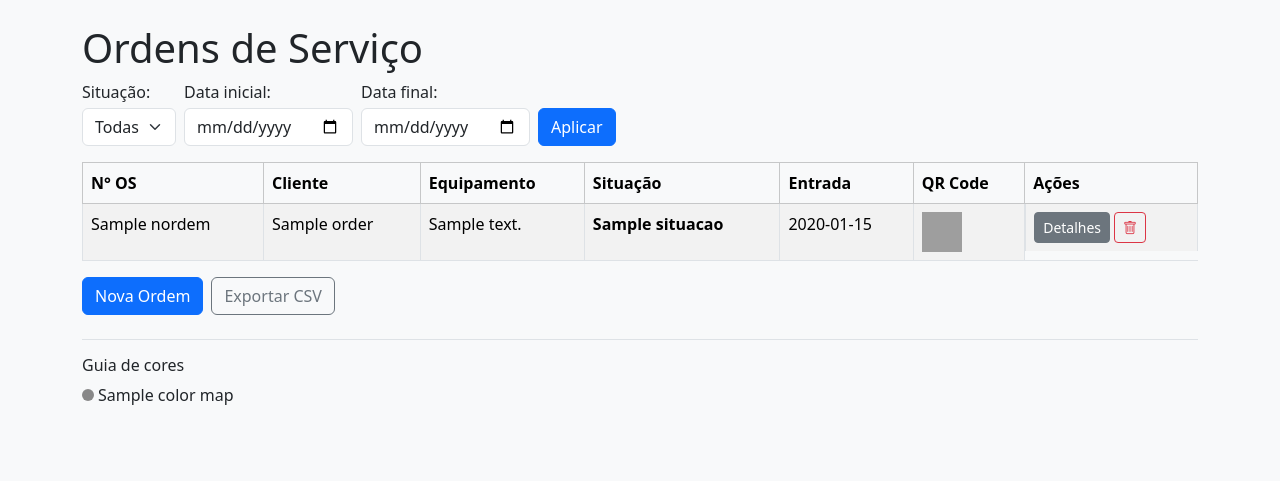
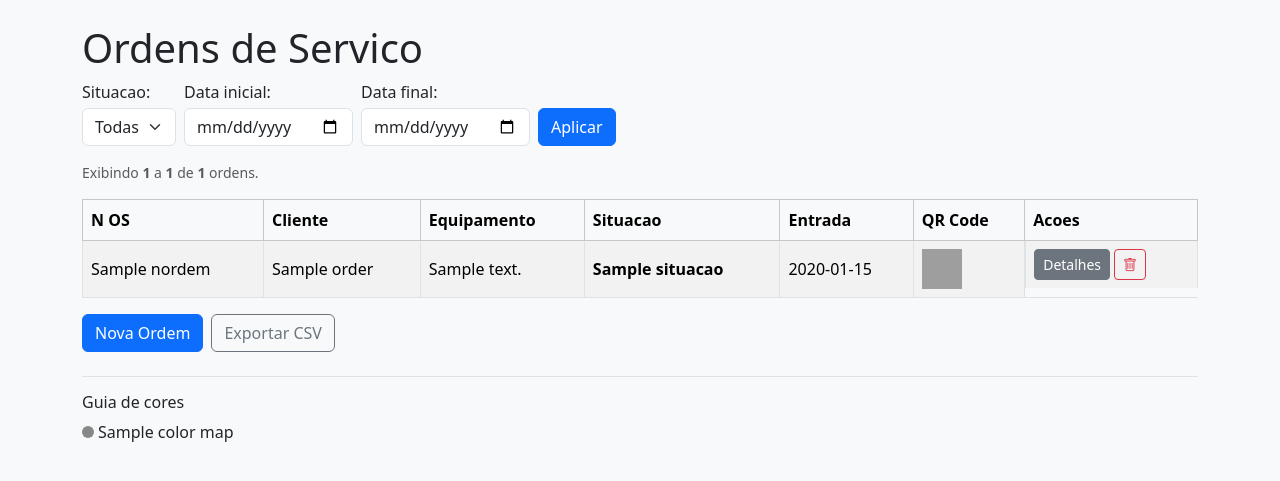
Before and after one commit to dannamicaella/Projeto_OS_IT, a FastAPI app: template templates/list_os.html in a window 1280 px wide. Shown: the part 56-537 px from the top of the page. Run offline with FastAPI, Linux system fonts and the light colour scheme; the template is opened without the code that fills it: most values are stand-ins (such as "Sample title", 1, 10 or a date in 2020); parts of the project's set-up code (start-up, migrations or seed data) failed here and were passed over; grey boxes are pictures that could not be loaded.

Commit message:
paginacao

```diff
--- a/main.py
+++ b/main.py
@@ -6,9 +6,11 @@ import csv
 import io
 import logging
 import os
+from math import ceil
 from datetime import date, datetime
 from pathlib import Path
 from typing import Optional
+from urllib.parse import quote, urlencode
 
 from dotenv import load_dotenv
 
@@ -175,6 +177,8 @@ app.add_middleware(
 app.mount("/static", StaticFiles(directory=str(BASE_DIR / "static")), name="static")
 templates = Jinja2Templates(directory=str(BASE_DIR / "templates"))
 
+PAGE_SIZE = 15
+
 
 # ---------------------------------------------------------------------------
 # Helpers
@@ -212,6 +216,59 @@ def _filtered_query(db, situacao: Optional[str] = None, start: Optional[str] = N
     return q
 
 
+def _coerce_page(page: int) -> int:
+    return max(page, 1)
+
+
+def _list_query_params(
+    situacao: str = '',
+    start: str = '',
+    end: str = '',
+    page: Optional[int] = None,
+) -> dict:
+    params = {}
+    if situacao:
+        params['situacao'] = situacao
+    if start:
+        params['start'] = start
+    if end:
+        params['end'] = end
+    if page and page > 1:
+        params['page'] = page
+    return params
+
+
+def _build_list_url(
+    situacao: str = '',
+    start: str = '',
+    end: str = '',
+    page: Optional[int] = None,
+) -> str:
+    params = _list_query_params(situacao, start, end, page)
+    query = urlencode(params)
+    return f'/?{query}' if query else '/'
+
+
+def _build_pagination_items(current_page: int, total_pages: int) -> list[dict]:
+    if total_pages <= 1:
+        return []
+
+    pages = {1, total_pages, current_page}
+    for offset in range(1, 3):
+        pages.add(current_page - offset)
+        pages.add(current_page + offset)
+
+    valid_pages = sorted(page for page in pages if 1 <= page <= total_pages)
+    items = []
+    previous_page = None
+    for page in valid_pages:
+        if previous_page is not None and page - previous_page > 1:
+            items.append({'kind': 'ellipsis'})
+        items.append({'kind': 'page', 'number': page, 'is_current': page == current_page})
+        previous_page = page
+    return items
+
+
 def _db_error_message(exc: Exception) -> str:
     """Extract a readable message from a SQLAlchemy/Firebird exception."""
     cause = getattr(exc, 'orig', None) or getattr(exc, '__cause__', None)
@@ -238,26 +295,46 @@ def _pop_flash(request: Request) -> list:
 # ---------------------------------------------------------------------------
 
 @app.get('/', response_class=HTMLResponse, name='index')
-def index(request: Request, situacao: str = '', start: str = '', end: str = ''):
+def index(request: Request, situacao: str = '', start: str = '', end: str = '', page: int = 1):
     db = SessionLocal()
     try:
         q = _filtered_query(db, situacao or None, start or None, end or None)
-        orders = q.order_by(OrdemServico.datacadastro.desc()).all()
-        params = []
-        if situacao:
-            params.append(f'situacao={situacao}')
-        if start:
-            params.append(f'start={start}')
-        if end:
-            params.append(f'end={end}')
-        qs = ('?' + '&'.join(params)) if params else ''
+        total_orders = q.count()
+        total_pages = max(ceil(total_orders / PAGE_SIZE), 1)
+        page = min(_coerce_page(page), total_pages)
+        offset = (page - 1) * PAGE_SIZE
+        orders = (
+            q.order_by(OrdemServico.datacadastro.desc(), OrdemServico.idordem.desc())
+            .offset(offset)
+            .limit(PAGE_SIZE)
+            .all()
+        )
+        start_index = offset + 1 if total_orders else 0
+        end_index = min(offset + PAGE_SIZE, total_orders)
         return templates.TemplateResponse(request, 'list_os.html', {
             'orders': orders,
             'color_map': COLOR_MAP,
             'status_filter': situacao,
             'date_from': start,
             'date_to': end,
-            'export_url': f'/export{qs}',
+            'export_url': f"/export?{urlencode(_list_query_params(situacao, start, end))}" if _list_query_params(situacao, start, end) else '/export',
+            'list_url': _build_list_url(situacao, start, end, page),
+            'list_url_encoded': quote(_build_list_url(situacao, start, end, page), safe=''),
+            'current_page': page,
+            'total_pages': total_pages,
+            'total_orders': total_orders,
+            'page_size': PAGE_SIZE,
+            'start_index': start_index,
+            'end_index': end_index,
+            'prev_page_url': _build_list_url(situacao, start, end, page - 1) if page > 1 else None,
+            'next_page_url': _build_list_url(situacao, start, end, page + 1) if page < total_pages else None,
+            'pagination_items': [
+                {
+                    **item,
+                    'url': _build_list_url(situacao, start, end, item['number']),
+                } if item['kind'] == 'page' else item
+                for item in _build_pagination_items(page, total_pages)
+            ],
             'messages': _pop_flash(request),
         })
     finally:
@@ -273,7 +350,7 @@ def new_order(request: Request):
 
 
 @app.get('/os/{nordem}', response_class=HTMLResponse, name='order_detail')
-def order_detail(nordem: str, request: Request):
+def order_detail(nordem: str, request: Request, return_to: str = '/'):
     db = SessionLocal()
     try:
         order = db.query(OrdemServico).filter(OrdemServico.nordem == int(nordem)).first()
@@ -283,6 +360,7 @@ def order_detail(nordem: str, request: Request):
             'order': order,
             'color_map': COLOR_MAP,
             'statuses': list(COLOR_MAP.keys()),
+            'return_to': return_to or '/',
             'messages': _pop_flash(request),
         })
     finally:
@@ -330,12 +408,31 @@ def export_orders(situacao: str = '', start: str = '', end: str = ''):
 # ---------------------------------------------------------------------------
 
 @app.get('/api/orders', name='api_list_orders')
-def api_list_orders(situacao: str = '', start: str = '', end: str = ''):
+def api_list_orders(situacao: str = '', start: str = '', end: str = '', page: int = 1):
     db = SessionLocal()
     try:
         q = _filtered_query(db, situacao or None, start or None, end or None)
-        orders = q.order_by(OrdemServico.datacadastro.desc()).all()
-        return {'orders': [_order_to_dict(o) for o in orders]}
+        total_orders = q.count()
+        total_pages = max(ceil(total_orders / PAGE_SIZE), 1)
+        page = min(_coerce_page(page), total_pages)
+        offset = (page - 1) * PAGE_SIZE
+        orders = (
+            q.order_by(OrdemServico.datacadastro.desc(), OrdemServico.idordem.desc())
+            .offset(offset)
+            .limit(PAGE_SIZE)
+            .all()
+        )
+        return {
+            'orders': [_order_to_dict(o) for o in orders],
+            'pagination': {
+                'page': page,
+                'page_size': PAGE_SIZE,
+                'total_orders': total_orders,
+                'total_pages': total_pages,
+                'has_previous': page > 1,
+                'has_next': page < total_pages,
+            },
+        }
     finally:
         db.close()
 
@@ -439,11 +536,13 @@ async def api_update_order_status(nordem: str, request: Request):
             form = await request.form()
             data = dict(form)
 
+        return_to = (data.get('return_to') or '/').strip() or '/'
+
         new_situacao = (data.get('situacao') or data.get('status') or '').strip()
         if not new_situacao:
             if is_json:
                 raise HTTPException(status_code=400, detail='missing_situacao')
-            return RedirectResponse(url=f'/os/{nordem}', status_code=303)
+            return RedirectResponse(url=f'/os/{nordem}?return_to={quote(return_to, safe="/?=&")}', status_code=303)
 
         order.situacao = new_situacao
         hist = OsHist(
@@ -460,7 +559,7 @@ async def api_update_order_status(nordem: str, request: Request):
         if is_json:
             return JSONResponse({'ok': True, 'situacao': new_situacao})
         _flash(request, 'Status atualizado.', 'success')
-        return RedirectResponse(url=f'/os/{nordem}', status_code=303)
+        return RedirectResponse(url=f'/os/{nordem}?return_to={quote(return_to, safe="/?=&")}', status_code=303)
     finally:
         db.close()
 
--- a/templates/list_os.html
+++ b/templates/list_os.html
@@ -1,14 +1,14 @@
 {% extends 'base.html' %}
 
-{% block title %}Ordens de Serviço - Inovatech OS{% endblock %}
+{% block title %}Ordens de Servico - Inovatech OS{% endblock %}
 
 {% block content %}
-<h1>Ordens de Serviço</h1>
+<h1>Ordens de Servico</h1>
 
 <form method="get" class="mb-3">
     <div class="row g-2 align-items-end">
         <div class="col-12 col-sm-auto">
-            <label for="statusFilter" class="form-label mb-1">Situação:</label>
+            <label for="statusFilter" class="form-label mb-1">Situacao:</label>
             <select class="form-select" id="statusFilter" name="situacao">
                 <option value="">Todas</option>
                 {% for opt in color_map.keys() %}
@@ -30,17 +30,32 @@
     </div>
 </form>
 
+<div class="d-flex flex-column flex-lg-row justify-content-between align-items-lg-center gap-2 mb-3">
+    <div class="text-muted small">
+        {% if total_orders %}
+        Exibindo <strong>{{ start_index }}</strong> a <strong>{{ end_index }}</strong> de <strong>{{ total_orders }}</strong> ordens.
+        {% else %}
+        Nenhuma ordem encontrada com os filtros atuais.
+        {% endif %}
+    </div>
+    {% if total_pages > 1 %}
+    <div class="badge rounded-pill text-bg-light border px-3 py-2">
+        Pagina {{ current_page }} de {{ total_pages }}
+    </div>
+    {% endif %}
+</div>
+
 <div class="table-responsive">
-<table class="table table-striped table-bordered">
+    <table class="table table-striped table-bordered align-middle">
         <thead class="table-light">
             <tr>
-            <th>N° OS</th>
+                <th>N OS</th>
                 <th>Cliente</th>
                 <th>Equipamento</th>
-            <th>Situação</th>
+                <th>Situacao</th>
                 <th>Entrada</th>
                 <th>QR Code</th>
-            <th>Ações</th>
+                <th>Acoes</th>
             </tr>
         </thead>
         <tbody>
@@ -56,12 +71,12 @@
                 </td>
                 <td>{{ order.datacadastro.strftime('%d/%m/%Y') if order.datacadastro else '' }}</td>
                 <td>
-                <a href="{{ request.url_for('order_detail', nordem=order.nordem) }}">
+                    <a href="{{ request.url_for('order_detail', nordem=order.nordem) }}?return_to={{ list_url_encoded }}">
                         <img src="/qr/{{ order.nordem }}.png" alt="QR" style="width:40px;height:40px;">
                     </a>
                 </td>
-            <td class="d-flex gap-1 align-items-center">
-                <a class="btn btn-sm btn-secondary" href="{{ request.url_for('order_detail', nordem=order.nordem) }}">Detalhes</a>
+                <td class="d-flex flex-wrap gap-1 align-items-center">
+                    <a class="btn btn-sm btn-secondary" href="{{ request.url_for('order_detail', nordem=order.nordem) }}?return_to={{ list_url_encoded }}">Detalhes</a>
                     <button class="btn btn-sm btn-outline-danger"
                             data-bs-toggle="modal" data-bs-target="#deleteModal"
                             data-nordem="{{ order.nordem }}"
@@ -80,6 +95,32 @@
     </table>
 </div>
 
+{% if total_pages > 1 %}
+<nav aria-label="Paginacao das ordens" class="mt-3">
+    <ul class="pagination pagination-sm flex-wrap mb-0">
+        <li class="page-item {% if not prev_page_url %}disabled{% endif %}">
+            <a class="page-link" href="{{ prev_page_url or '#' }}" {% if not prev_page_url %}tabindex="-1" aria-disabled="true"{% endif %}>
+                <span aria-hidden="true">&laquo;</span> Anterior
+            </a>
+        </li>
+        {% for item in pagination_items %}
+            {% if item.kind == 'ellipsis' %}
+            <li class="page-item disabled" aria-hidden="true"><span class="page-link">...</span></li>
+            {% else %}
+            <li class="page-item {% if item.is_current %}active{% endif %}">
+                <a class="page-link" href="{{ item.url }}" {% if item.is_current %}aria-current="page"{% endif %}>{{ item.number }}</a>
+            </li>
+            {% endif %}
+        {% endfor %}
+        <li class="page-item {% if not next_page_url %}disabled{% endif %}">
+            <a class="page-link" href="{{ next_page_url or '#' }}" {% if not next_page_url %}tabindex="-1" aria-disabled="true"{% endif %}>
+                Proxima <span aria-hidden="true">&raquo;</span>
+            </a>
+        </li>
+    </ul>
+</nav>
+{% endif %}
+
 <div class="mb-3 d-flex flex-wrap gap-2">
     <a class="btn btn-primary" href="{{ request.url_for('new_order') }}">Nova Ordem</a>
     <a class="btn btn-outline-secondary" href="{{ export_url }}">Exportar CSV</a>
@@ -96,23 +137,22 @@
     </div>
 </div>
 
-<!-- Modal de confirmação de exclusão -->
 <div class="modal fade" id="deleteModal" tabindex="-1" aria-labelledby="deleteModalLabel" aria-hidden="true">
     <div class="modal-dialog">
         <div class="modal-content">
             <div class="modal-header">
-                <h5 class="modal-title" id="deleteModalLabel">Confirmar exclusão</h5>
+                <h5 class="modal-title" id="deleteModalLabel">Confirmar exclusao</h5>
                 <button type="button" class="btn-close" data-bs-dismiss="modal" aria-label="Fechar"></button>
             </div>
             <div class="modal-body">
-                <p>Tem certeza que deseja excluir esta ordem de serviço?</p>
+                <p>Tem certeza que deseja excluir esta ordem de servico?</p>
                 <ul class="list-group list-group-flush">
-                    <li class="list-group-item"><strong>N° OS:</strong> <span id="modalNordem"></span></li>
+                    <li class="list-group-item"><strong>N OS:</strong> <span id="modalNordem"></span></li>
                     <li class="list-group-item"><strong>Cliente:</strong> <span id="modalCliente"></span></li>
                     <li class="list-group-item"><strong>Equipamento:</strong> <span id="modalProduto"></span></li>
                     <li class="list-group-item"><strong>Entrada:</strong> <span id="modalEntrada"></span></li>
                 </ul>
-                <p class="text-danger mt-3 mb-0"><small>Esta ação não pode ser desfeita.</small></p>
+                <p class="text-danger mt-3 mb-0"><small>Esta acao nao pode ser desfeita.</small></p>
             </div>
             <div class="modal-footer">
                 <button type="button" class="btn btn-secondary" data-bs-dismiss="modal">Cancelar</button>
--- a/templates/os_detail.html
+++ b/templates/os_detail.html
@@ -40,6 +40,7 @@
             <dt class="col-sm-3">Situação</dt>
             <dd class="col-sm-9">
                 <form method="post" action="{{ request.url_for('api_update_order_status', nordem=order.nordem) }}" class="d-flex flex-wrap align-items-center gap-2">
+                    <input type="hidden" name="return_to" value="{{ return_to }}">
                     <select name="situacao" class="form-select form-select-sm" style="min-width:160px;max-width:240px;flex:1 1 160px;">
                         {% for s in statuses %}
                         <option value="{{ s }}" {% if order.situacao == s %}selected{% endif %}>{{ s }}</option>
@@ -69,5 +70,5 @@
         <a href="/qr/{{ order.nordem }}.png" download="OS_{{ order.nordem }}_qrcode.png" class="btn btn-sm btn-outline-primary">Download</a>
     </div>
 </div>
-<a class="btn btn-secondary mt-3" href="{{ request.url_for('index') }}">Voltar</a>
+<a class="btn btn-secondary mt-3" href="{{ return_to }}">Voltar</a>
 {% endblock %}
```
Lines whose indentation alone changed are shown as unchanged.
